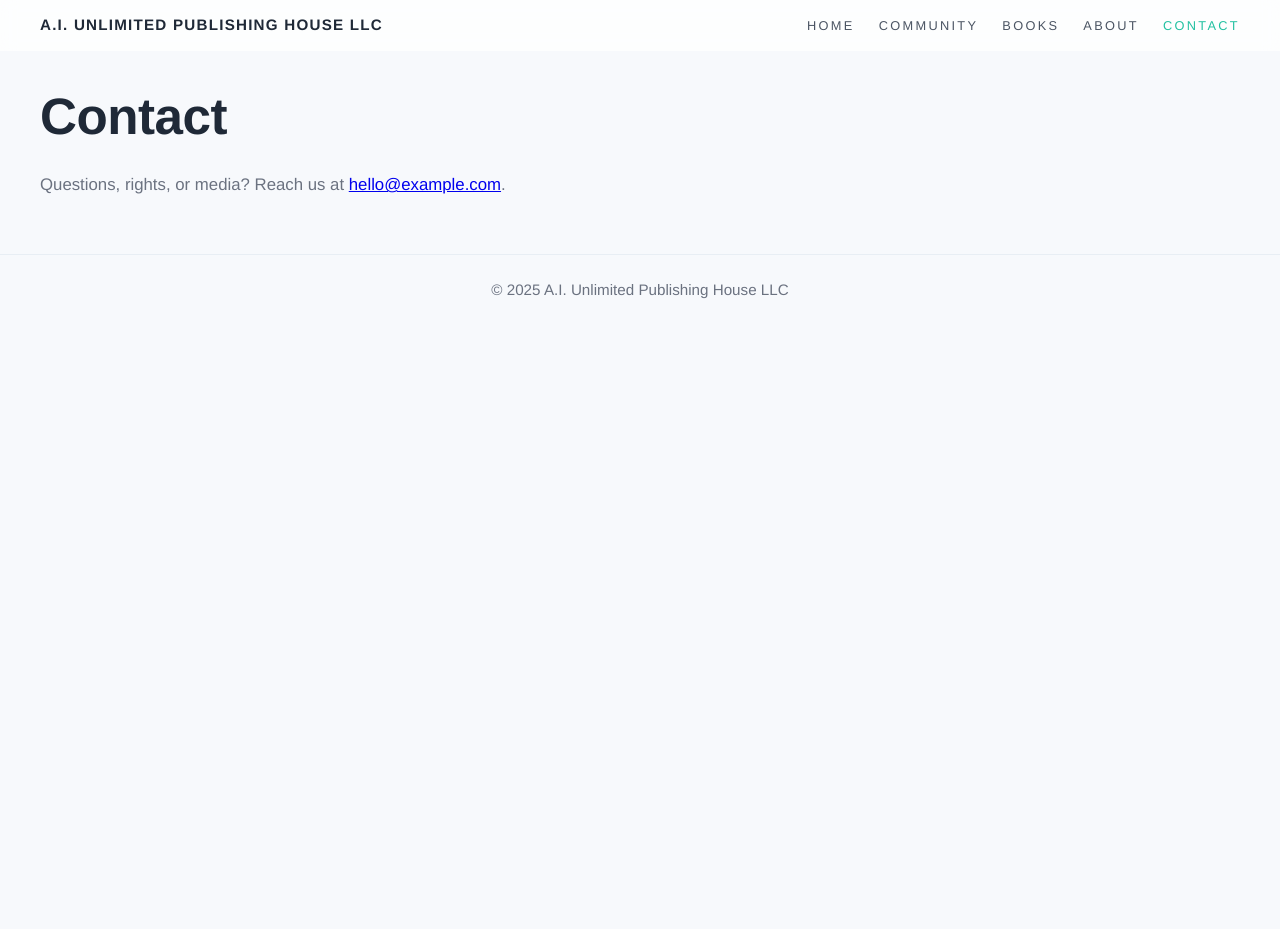
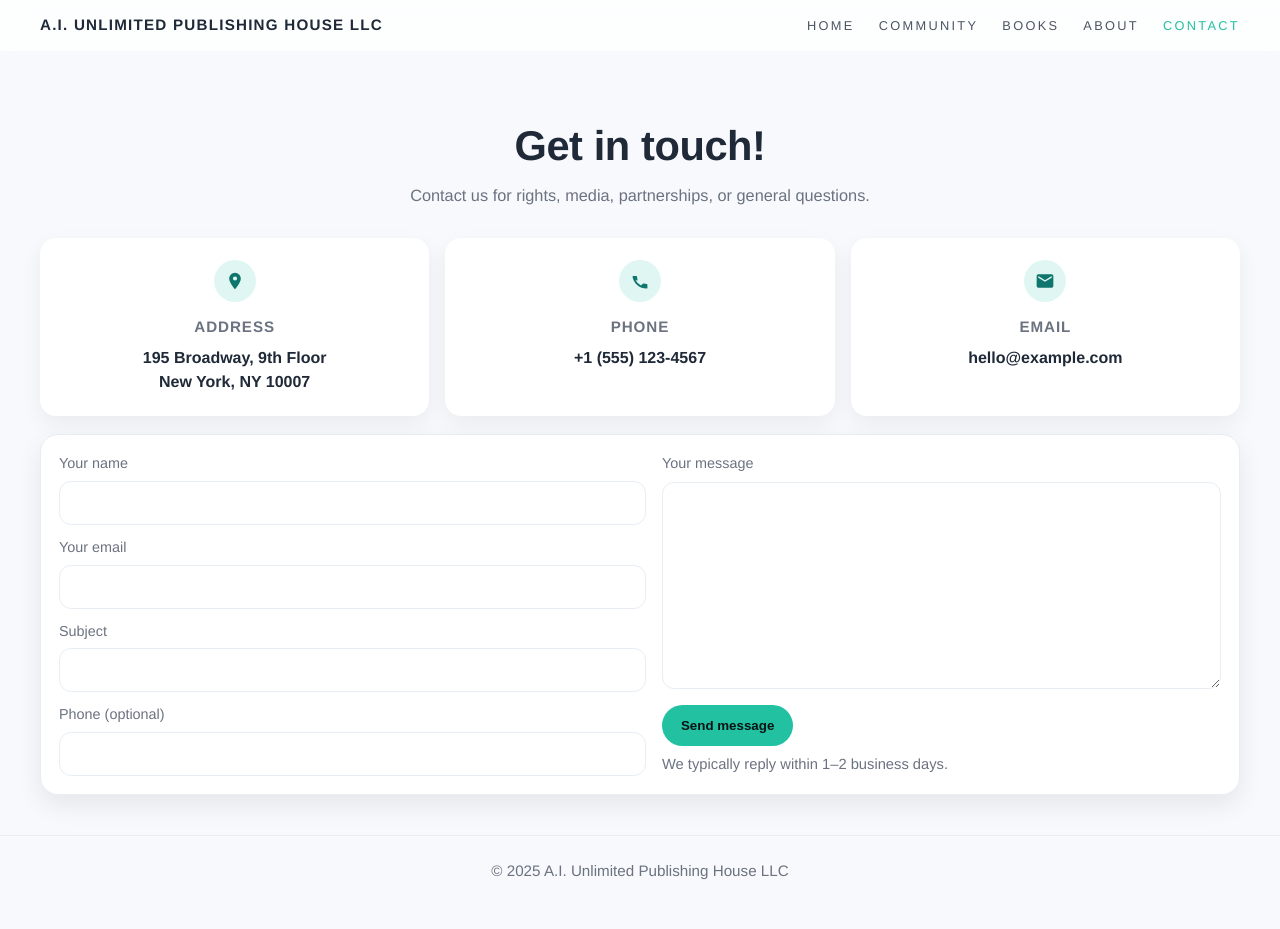
Before and after one commit to jjonathanlauu/landlordfortress, a plain HTML site: page contact.html in a window 1280 px wide. Before the commit the page ends 800 px from the top, so only its background shows below. Drawn offline with Linux system fonts and the light colour scheme; a web font is replaced by a local one.

Commit message:
Changed the entire design of the contact page, form works

```diff
--- a/contact.html
+++ b/contact.html
@@ -4,11 +4,140 @@
   <meta charset="utf-8" />
   <meta name="viewport" content="width=device-width, initial-scale=1" />
   <title>Contact — A.I. Unlimited Publishing House LLC</title>
+
+  <!-- Site fonts + global styles -->
   <link rel="stylesheet" href="https://use.typekit.net/kbs3miz.css" />
   <link rel="stylesheet" href="styles.css" />
-  <style>.page{padding:28px 0 40px;}.lead{color:var(--muted);}</style>
+
+  <style>
+    main.page { padding: 28px 0 40px; }
+
+    /* Hero */
+    .contact-hero {
+      background: var(--bg);
+      padding: 36px 0 10px;
+      text-align: center;
+    }
+    .contact-hero h1 {
+      margin: 0 0 6px;
+      font-weight: 800;
+      letter-spacing: -.01em;
+      font-size: clamp(1.8rem, 2.6vw + 1rem, 2.6rem);
+    }
+    .contact-hero .lead {
+      color: var(--muted);
+      margin: 0 auto;
+      max-width: 70ch;
+      font-size: 1.02rem;
+    }
+
+    /* Contact cards */
+    .contact-cards {
+      margin: 20px auto 18px;
+      display: grid;
+      gap: 16px;
+      grid-template-columns: repeat(3, minmax(0,1fr));
+    }
+    @media (max-width: 900px){
+      .contact-cards { grid-template-columns: 1fr; }
+    }
+    .contact-card {
+      background: #fff;
+      border-radius: 16px;
+      padding: 22px 18px;
+      display: flex;
+      flex-direction: column;
+      align-items: center;
+      justify-content: flex-start; /* ensures icons align at same vertical start */
+      text-align: center;
+      box-shadow: 0 8px 22px rgba(0,0,0,.06);
+      transition: background .18s ease, transform .18s ease, box-shadow .18s ease;
+    }
+    .contact-card:hover {
+      background: rgba(34,193,161,.10);
+      transform: translateY(-2px);
+      box-shadow: 0 14px 28px rgba(0,0,0,.10);
+    }
+    .contact-icon {
+      width: 42px; height: 42px;
+      border-radius: 999px;
+      display: grid; place-items: center;
+      background: rgba(34,193,161,.14);
+      margin-bottom: 14px;
+      flex-shrink: 0; /* prevent resizing */
+    }
+    .contact-icon svg { width: 20px; height: 20px; fill: #0f766e; }
+
+    .contact-card h4 {
+      margin: 0 0 8px;
+      font-size: .95rem;
+      color: var(--muted);
+      letter-spacing: .06em;
+      text-transform: uppercase;
+    }
+    .contact-card .detail { font-weight: 700; }
+    .contact-card a.detail { color: var(--text); text-decoration: none; }
+    .contact-card a.detail:hover { color: #0f766e; text-decoration: underline; }
+
+    /* Form */
+    .contact-panel {
+      background: #fff;
+      border-radius: 18px;
+      box-shadow: 0 10px 26px rgba(0,0,0,.08);
+      padding: 18px;
+      margin-top: 6px;
+    }
+    .form-grid {
+      display: grid;
+      gap: 16px;
+      grid-template-columns: 1.05fr 1fr;
+    }
+    @media (max-width: 1000px){
+      .form-grid { grid-template-columns: 1fr; }
+    }
+    .stack { display: grid; gap: 12px; }
+    .field { display: grid; gap: 6px; }
+    .label { font-size: .9rem; color: var(--muted); }
+    .input, .textarea {
+      width: 100%;
+      border: 1px solid var(--rule);
+      border-radius: 12px;
+      background: #fff;
+      color: var(--text);
+      padding: 12px 14px;
+      font-size: 1rem;
+      font-family: inherit;
+      outline: none;
+      transition: border .12s ease, box-shadow .12s ease;
+    }
+    .input:focus, .textarea:focus {
+      border-color: #b9f0e4;
+      box-shadow: 0 0 0 3px rgba(34,193,161,.15);
+    }
+    .textarea { min-height: 206px; resize: vertical; }
+
+    .actions { display: flex; align-items: center; gap: 12px; margin-top: 10px; }
+    .btn.primary {
+      background: var(--accent);
+      color: #081214;
+      border: 1px solid transparent;
+      padding: 12px 18px;
+      border-radius: 999px;
+      font-weight: 700;
+      cursor: pointer;
+    }
+    .btn.primary:hover {
+      transform: translateY(-1px);
+      box-shadow: 0 10px 18px rgba(34,193,161,.28);
+    }
+    .form-note { color: var(--muted); font-size: .92rem; }
+    .form-msg { font-size: .95rem; }
+    .form-msg.success { color: #0f766e; }
+    .form-msg.error { color: #b91c1c; }
+  </style>
 </head>
 <body>
+  <!-- Global header -->
   <header>
     <div class="container nav">
       <div class="brand">A.I. Unlimited Publishing House LLC</div>
@@ -23,26 +152,55 @@
   </header>
 
   <main class="container page">
-    <h1 class="page-title bigger">Contact</h1>
-    <p class="lead">Questions, rights, or media? Reach us at <a href="mailto:hello@example.com">hello@example.com</a>.</p>
+    <section class="contact-hero">
+      <h1>Get in touch!</h1>
+      <p class="lead">Contact us for rights, media, partnerships, or general questions.</p>
+    </section>
+
+    <!-- Contact tiles -->
+    <section class="contact-cards">
+      <div class="contact-card">
+        <div class="contact-icon"><svg viewBox="0 0 24 24"><path d="M12 2a7 7 0 0 0-7 7c0 5.25 7 13 7 13s7-7.75 7-13a7 7 0 0 0-7-7Zm0 9.5a2.5 2.5 0 1 1 0-5 2.5 2.5 0 0 1 0 5Z"/></svg></div>
+        <h4>Address</h4>
+        <div class="detail">195 Broadway, 9th Floor<br/>New York, NY 10007</div>
+      </div>
+
+      <div class="contact-card">
+        <div class="contact-icon"><svg viewBox="0 0 24 24"><path d="M6.6 10.8a15.9 15.9 0 0 0 6.6 6.6l2.2-2.2a1 1 0 0 1 1.1-.23 11 11 0 0 0 3.4.55 1 1 0 0 1 1 1V20a1 1 0 0 1-1 1A17 17 0 0 1 3 7a1 1 0 0 1 1-1h3.5a1 1 0 0 1 1 1c0 1.18.19 2.33.55 3.4a1 1 0 0 1-.25 1.1L6.6 10.8Z"/></svg></div>
+        <h4>Phone</h4>
+        <div class="detail">+1 (555) 123-4567</div>
+      </div>
+
+      <div class="contact-card">
+        <div class="contact-icon"><svg viewBox="0 0 24 24"><path d="M20 4H4a2 2 0 0 0-2 2v12a2 2 0 0 0 2 2h16a2 2 0 0 0 2-2V6a2 2 0 0 0-2-2Zm0 4-8 5-8-5V6l8 5 8-5v2Z"/></svg></div>
+        <h4>Email</h4>
+        <a class="detail" href="mailto:hello@example.com">hello@example.com</a>
+      </div>
+    </section>
+
+    <!-- Form card -->
+    <section class="contact-panel">
+      <form id="contact-form" class="form-grid" action="https://formspree.io/f/mnnbqkop" method="POST">
+        <div class="stack">
+          <div class="field"><label class="label" for="name">Your name</label><input class="input" id="name" name="name" type="text" required /></div>
+          <div class="field"><label class="label" for="email">Your email</label><input class="input" id="email" name="email" type="email" required /></div>
+          <div class="field"><label class="label" for="subject">Subject</label><input class="input" id="subject" name="subject" type="text" /></div>
+          <div class="field"><label class="label" for="phone">Phone (optional)</label><input class="input" id="phone" name="phone" type="tel" /></div>
+        </div>
+        <div class="field">
+          <label class="label" for="message">Your message</label>
+          <textarea class="textarea" id="message" name="message" required></textarea>
+          <div class="actions"><button class="btn primary" type="submit">Send message</button><span id="form-msg" class="form-msg" aria-live="polite"></span></div>
+          <div class="form-note">We typically reply within 1–2 business days.</div>
+        </div>
+      </form>
+    </section>
   </main>
 
   <footer>© <span id="year"></span> A.I. Unlimited Publishing House LLC</footer>
 
   <script>
     document.getElementById('year').textContent = new Date().getFullYear();
-    (function(){
-      let last = window.pageYOffset || 0;
-      const header = document.querySelector('header');
-      const threshold = 6;
-      window.addEventListener('scroll', () => {
-        const y = window.pageYOffset || 0;
-        if (Math.abs(y - last) < threshold) return;
-        if (y > last && y > 80) header.classList.add('hide');
-        else header.classList.remove('hide');
-        last = y;
-      });
-    })();
   </script>
 </body>
 </html>
```
Also changed, not shown: poetrywithoutpoems.html (+105 -51 lines).
